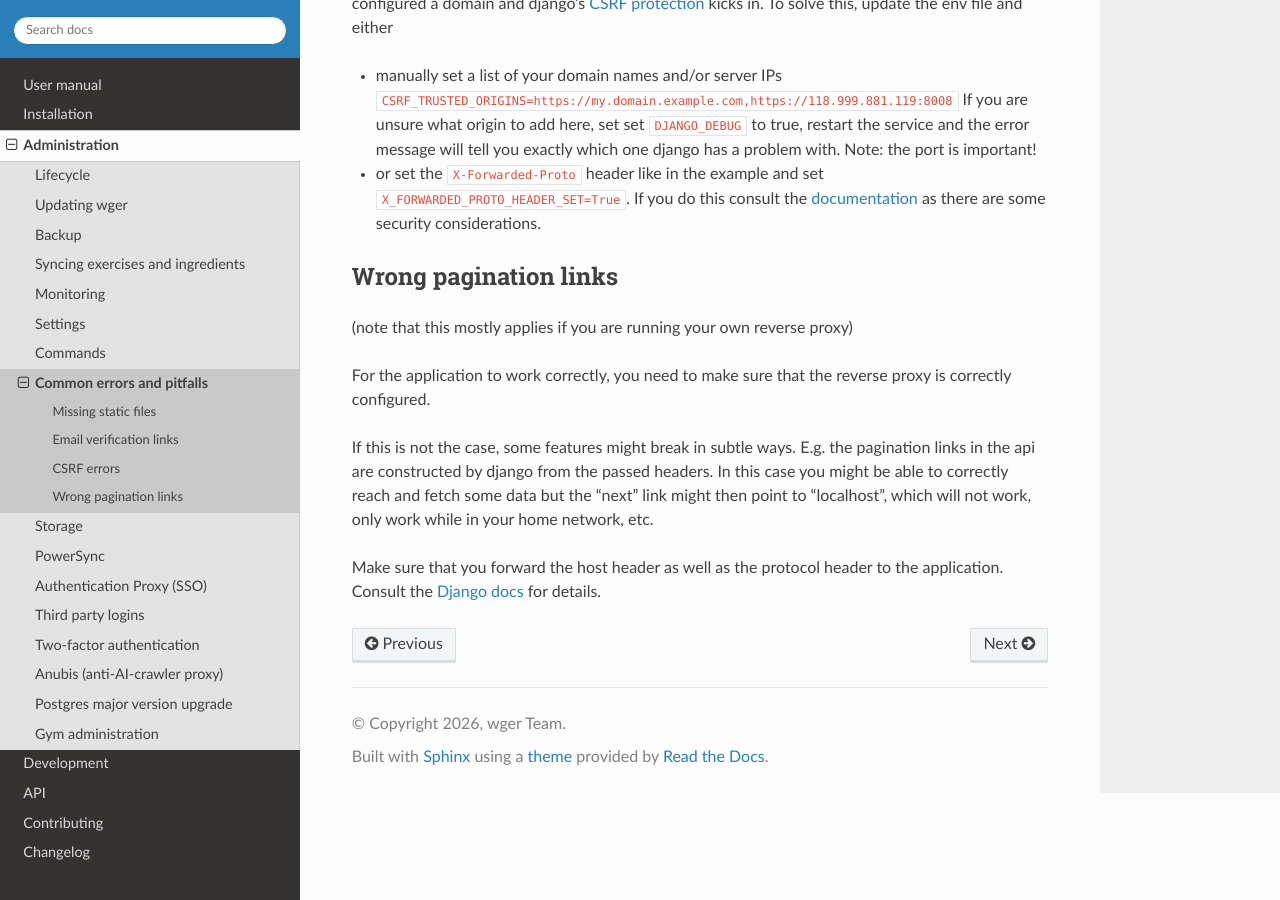
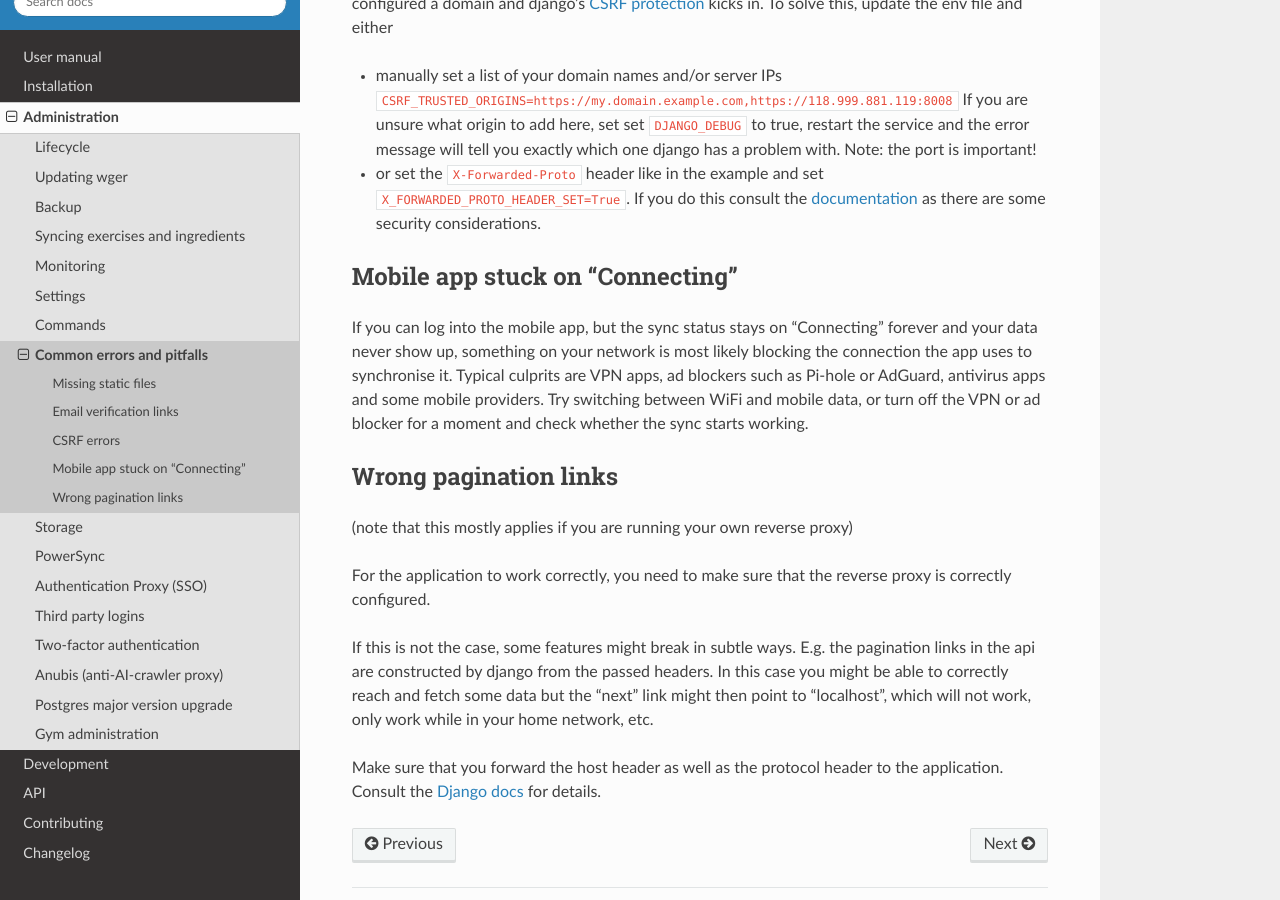
Before and after one commit to wger-project/docs, a Sphinx documentation site: the page built from docs/administration/errors.rst, in a window 1280 px wide and 900 px high, scrolled down 1200 px. Built offline with Sphinx 7.4.7 and the Read the Docs theme 3.1.0, drawn with Linux system fonts in a browser that asks for light colours.

Commit message:
Mention network level problems with the sync

```diff
--- a/docs/administration/errors.rst
+++ b/docs/administration/errors.rst
@@ -69,6 +69,16 @@ To solve this, update the env file and either
   as there are some security considerations.
 
 
+Mobile app stuck on "Connecting"
+--------------------------------
+
+If you can log into the mobile app, but the sync status stays on "Connecting"
+forever and your data never show up, something on your network is most likely
+blocking the connection the app uses to synchronise it. Typical culprits are VPN
+apps, ad blockers such as Pi-hole or AdGuard, antivirus apps and some mobile
+providers. Try switching between WiFi and mobile data, or turn off the
+VPN or ad blocker for a moment and check whether the sync starts working.
+
 Wrong pagination links
 ----------------------
 
```
